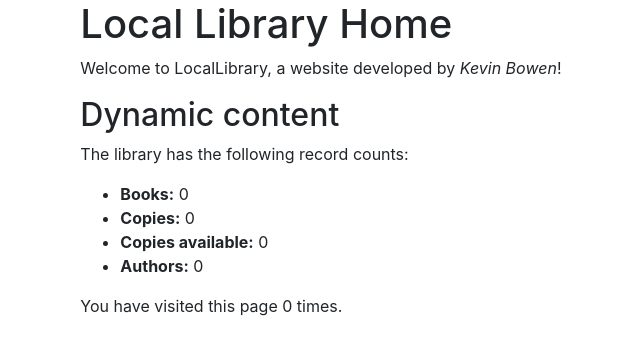
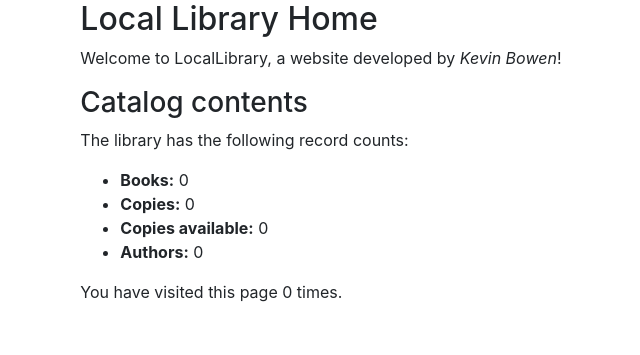
Before and after one commit to kevinbowen777/library, a Django app: page /catalog/ in a window 1280 px wide. Shown: the part 56-411 px from the top of the page, without its empty margins (148-788 px from the left). Run offline with Django 4.2, Linux system fonts and the light colour scheme; data that the repository does not hold is empty; parts of the project's set-up code (start-up, migrations or seed data) failed here and were passed over; some libraries are stand-ins or nearby versions.

Commit message:
Modify header

```diff
--- a/templates/index.html
+++ b/templates/index.html
@@ -1,9 +1,9 @@
 {% extends "base.html" %}
 
 {% block content %}
-  <h1>Local Library Home</h1>
+  <h2>Local Library Home</h3>
   <p>Welcome to LocalLibrary, a website developed by <em>Kevin Bowen</em>!</p>
-  <h2>Dynamic content</h2>
+  <h3>Catalog contents</h3>
   <p>The library has the following record counts:</p>
   <ul>
     <li><strong>Books:</strong> {{ num_books }}</li>
```
